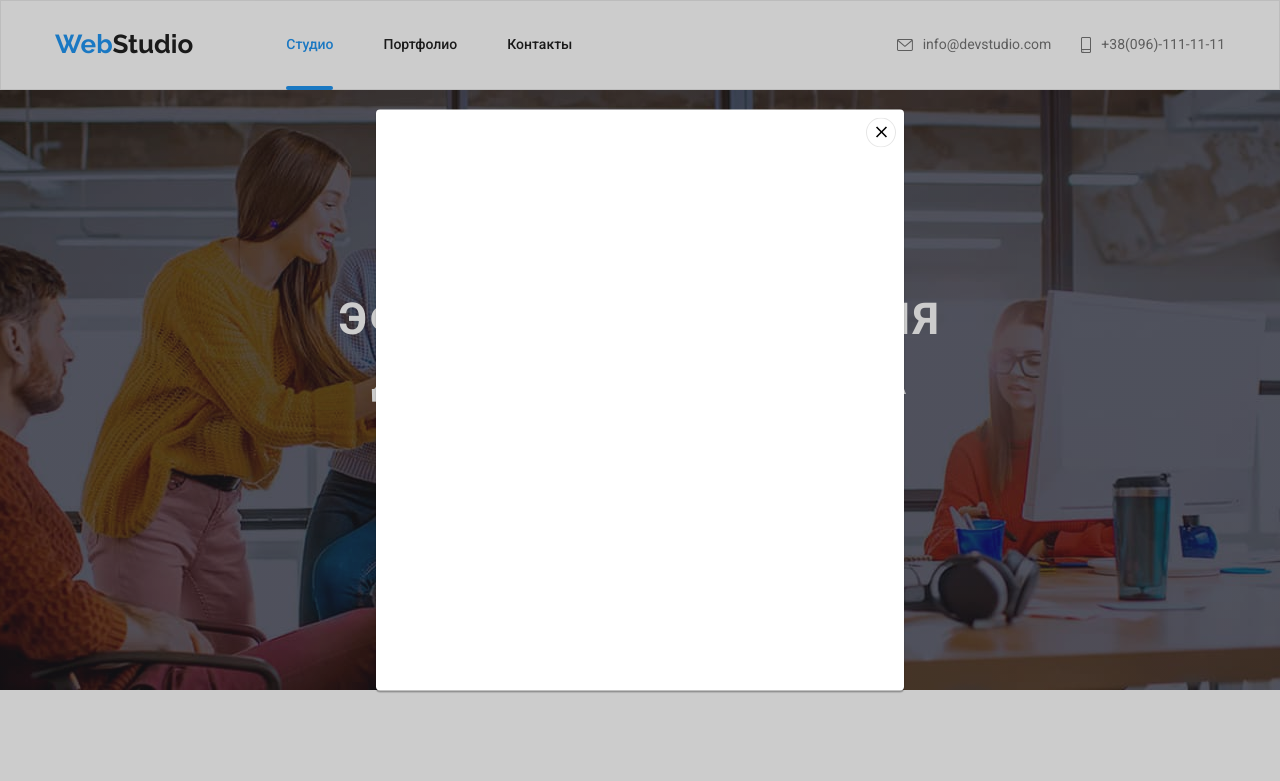
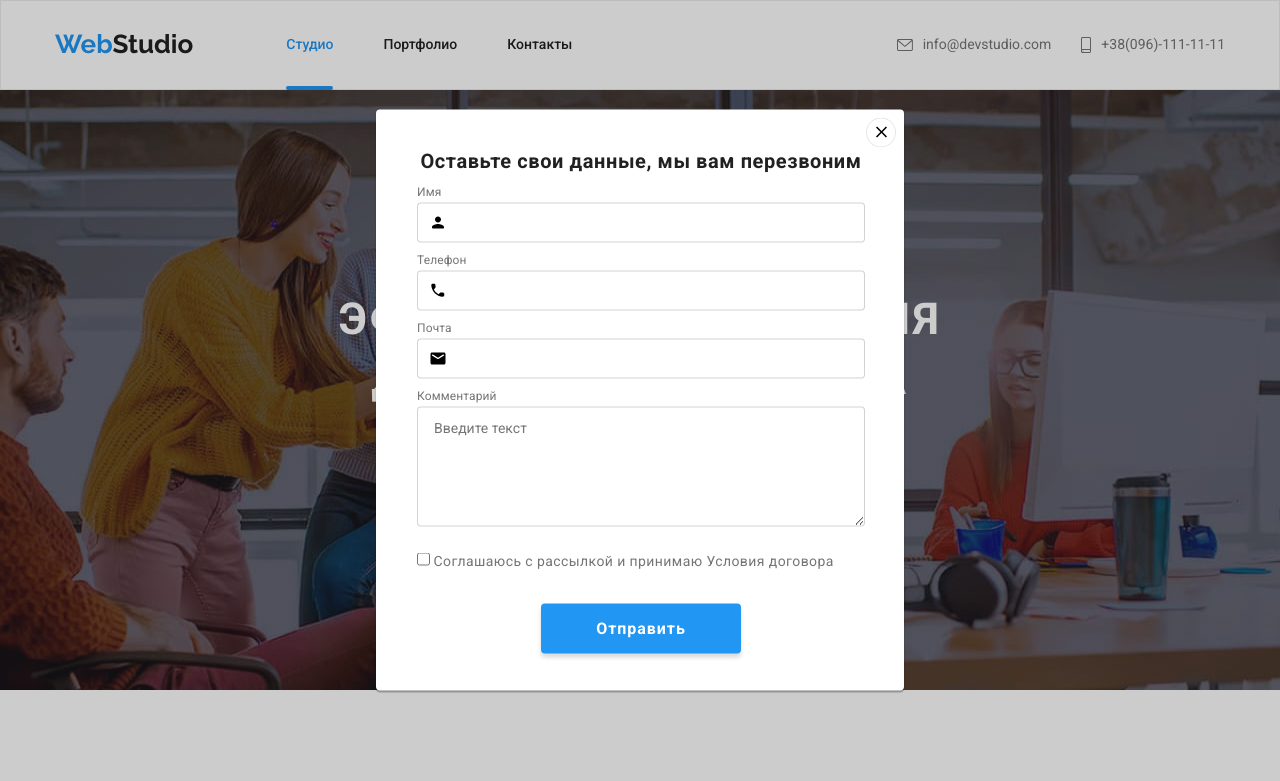
Before and after one commit to DariSh92/-goit-markup-hw-06, a plain HTML site: page index.html in a window 1280 px wide. Both pictures are taken after a click on the button "Заказать услугу". Shown: the top 781 px of the page. Drawn offline with nearby package versions, Linux system fonts and the light colour scheme.

Commit message:
Делает часть формы в модальном окне

```diff
--- a/css/style.css
+++ b/css/style.css
@@ -305,15 +305,12 @@ body {
   left: 50%;
   top: 50%;
   transform: translate(-50%, -50%);
-  min-width: 528px;
-  min-height: 581px;
+  width: 528px;
+  height: 581px;
   background-color: var(--primary-white-color);
   box-shadow: 0px 1px 3px rgba(0, 0, 0, 0.12), 0px 1px 1px rgba(0, 0, 0, 0.14),
     0px 2px 1px rgba(0, 0, 0, 0.2);
   border-radius: 4px;
-  /* display: flex;
-  justify-content: flex-end;
-  align-items: flex-start; */
   transform: translate(-50%, -50%) scale(1);
   transition: transform var(--duration) var(--time-function);
 }
@@ -898,6 +895,7 @@ body {
   flex-direction: column;
   margin-left: 70px;
 }
+/* Форма футер*/
 
 .wrapp {
   display: flex;
@@ -959,3 +957,148 @@ body {
 .sub-icon {
   margin-left: 10px;
 }
+
+/* Форма модального окна */
+
+.form {
+  padding-top: 40px;
+  padding-right: 39px;
+  padding-bottom: 40px;
+  padding-left: 41px;
+}
+
+.inputs {
+  display: inline-block;
+  flex-direction: column;
+  position: relative;
+  margin-bottom: 10px;
+}
+.inputs-textarea {
+  margin-bottom: 20px;
+}
+
+.inputs label {
+  margin-bottom: 4px;
+}
+.inputs-textarea label {
+  margin-bottom: 4px;
+}
+.input-icon {
+  position: absolute;
+  left: 12px;
+  transform: translateY(11px);
+}
+
+.inputs .form-label {
+  display: flex;
+  font-family: Roboto;
+  font-weight: 400;
+  font-size: 12px;
+  line-height: 14px;
+  letter-spacing: 0.01em;
+  color: var(--title-text-color);
+}
+.inputs input {
+  display: inline-block;
+  width: 448px;
+  height: 40px;
+  padding: 0;
+  border: 1px solid rgba(33, 33, 33, 0.2);
+  border-radius: 4px;
+  transition: var(--duration) var(--time-function);
+}
+
+.inputs input:hover,
+.inputs input:focus {
+  border-color: var(--accent-color);
+}
+
+.inputs textarea input::placeholder {
+  font-family: Roboto;
+  font-weight: 400;
+  font-size: 14px;
+  line-height: 1.14;
+  letter-spacing: 0.01em;
+  color: rgba(117, 117, 117, 0.5);
+}
+
+.textarea-comment {
+  width: 448px;
+  height: 120px;
+  padding-top: 12px;
+  padding-right: 16px;
+  padding-bottom: 12px;
+  padding-left: 16px;
+  border: 1px solid rgba(33, 33, 33, 0.2);
+  border-radius: 4px;
+  transition: var(--duration) var(--time-function);
+}
+.textarea-comment:hover,
+.textarea-comment:focus {
+  border-color: var(--accent-color);
+}
+
+.form.inputs {
+  padding: 0;
+  margin: 0;
+}
+
+.form-label {
+  font-family: Roboto;
+  font-weight: 400;
+  font-size: 12px;
+  line-height: 1.16;
+  width: 25px;
+  height: 14px;
+  letter-spacing: 0.01em;
+  /* position: relative; */
+  color: var(--title-text-color);
+}
+
+.modal-header {
+  font-family: Roboto;
+  font-weight: 700;
+  font-size: 20px;
+  line-height: 1.15;
+  text-align: center;
+  letter-spacing: 0.03em;
+  color: var(--primary-text-color);
+  margin: 0;
+  margin-bottom: 12px;
+}
+
+.agreement label {
+  font-family: Roboto;
+  font-weight: 400;
+  font-size: 14px;
+  line-height: 1.71;
+  letter-spacing: 0.03em;
+  color: var(--title-text-color);
+}
+
+.agreement {
+  margin-bottom: 30px;
+}
+
+.button-modal {
+  display: flex;
+  width: 200px;
+  height: 50px;
+  margin-top: 0;
+  margin-left: auto;
+  margin-right: auto;
+  color: var(--primary-white-color);
+  background: var(--accent-color);
+  box-shadow: 0px 4px 4px rgba(0, 0, 0, 0.15);
+  border-radius: 4px;
+  border: none;
+
+  font-family: Roboto;
+  font-weight: 700;
+  font-size: 16px;
+  line-height: 1.87;
+  letter-spacing: 0.06em;
+  justify-content: center;
+  align-items: center;
+  cursor: pointer;
+}
--- a/index.html
+++ b/index.html
@@ -485,6 +485,53 @@
     <div class="backdrop is-hidden" data-modal>
 
         <div class="modal">
+            <form class="form">
+                <p class="modal-header">Оставьте свои данные, мы вам перезвоним</p>
+                        <div class="inputs">
+                            <label for="name" class="form-label">Имя</label>
+                                <input type="name" name="name" id="name">
+                                    <svg class="input-icon" width="18" height="18">
+                                        <use href="./images/icon6.svg#icon-person-black"></use>
+                                    </svg>
+                        </div>
+
+                        <div class="inputs">
+                            <label for="tel"class="form-label">Телефон</label>
+                                <input type="tel" name="tel" id="tel">
+                                    <svg class="input-icon" width="18" height="18">
+                                        <use href="./images/icon6.svg#icon-phone-black"></use>
+                                    </svg>
+                        </div>
+
+                        <div class="inputs">
+                            <label for="email"class="form-label">Почта</label>
+                                <input type="email" name="email" id="email">
+                                    <svg class="input-icon" width="18" height="18">
+                                        <use href="./images/icon6.svg#icon-email-black"></use>
+                                    </svg>
+                        </div>
+
+                        <div class=" inputs inputs-textarea">
+                            <label for="comment"class="form-label">Комментарий</label>
+                                <textarea name="comment" id="comment" class="textarea-comment" placeholder="Введите текст" ></textarea>
+
+                        </div>
+                        <div class="agreement">
+                                <input type="checkbox" name="deal" id="deal">
+                             <label for="deal">Соглашаюсь с рассылкой и принимаю Условия договора</label>
+                        </div>
+
+                            <button type="submit" class="button-modal">Отправить</button>
+            </form>
+
+
+
+
+
+
+
+
+
             <button type="button" class="modal-exit" data-modal-close>
                 <svg width="30" height="30">
                     <use href="./images/icon2.svg#icon-close"></use>
```
